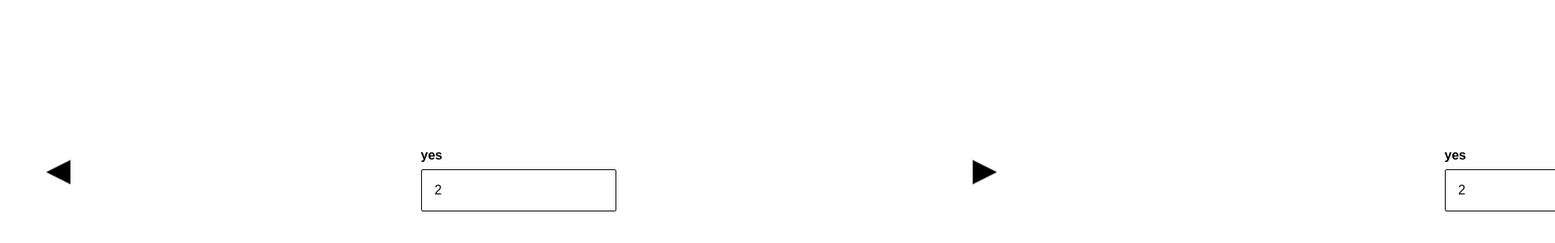
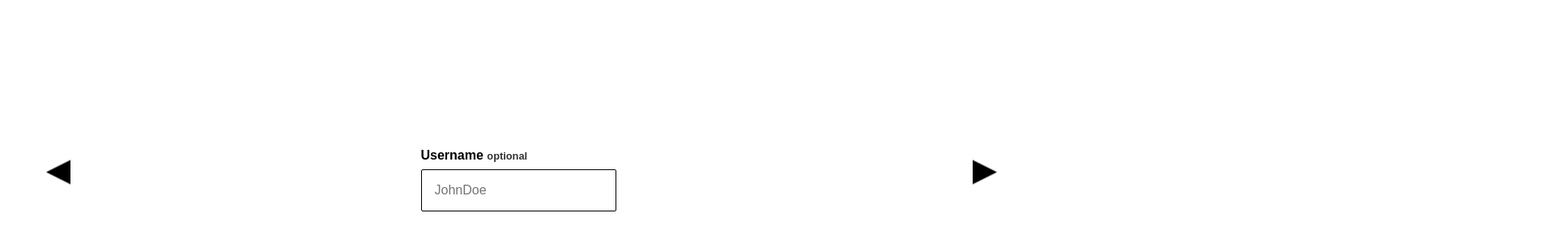
Before and after one commit to AlexanderGranhof/component-prototyping, a React (Create React App) app: page / in a window 1280 px wide. Shown: the part 202-502 px from the top of the page at 81% size, 1920 px wide, since content can reach past the window. Built offline with nearby package versions, Linux system fonts and the light colour scheme.

Commit message:
Added more appropiate attributes to the input

```diff
--- a/src/App.tsx
+++ b/src/App.tsx
@@ -38,8 +38,7 @@ const SlideShow: FunctionComponent = (props) => {
 const App = () => {
     return (
         <SlideShow>
-            <Input label="yes" value={2} />
-            <Input label="yes" value={2} />
+            <Input label="Username" type="text" placeholder="JohnDoe" optional />
         </SlideShow>
     )
 }
```
